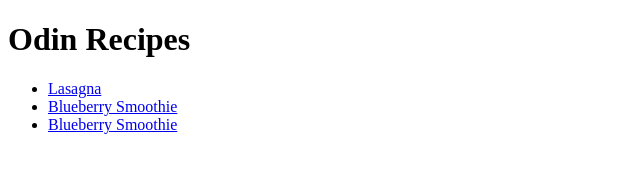
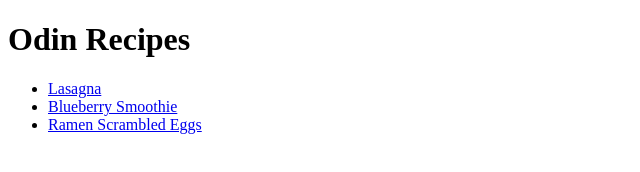
Before and after one commit to RobFurm/odin-recipes, a plain HTML site: page index.html in a window 1280 px wide. Shown: the full height of the page, 0-640 px from the left. Drawn offline with Linux system fonts and the light colour scheme.

Commit message:
index.html

```diff
--- a/index.html
+++ b/index.html
@@ -10,7 +10,7 @@
     <ul>
         <li><a href="recipes/lasagna.html">Lasagna</a></li>
         <li><a href="recipes/blueberry-smoothie.html">Blueberry Smoothie</a></li>
-        <li><a href="recipes/ramen-scrambled-eggs.html">Blueberry Smoothie</a></li>
+        <li><a href="recipes/ramen-scrambled-eggs.html">Ramen Scrambled Eggs</a></li>
     </ul>
 </body>
 </html>
```
